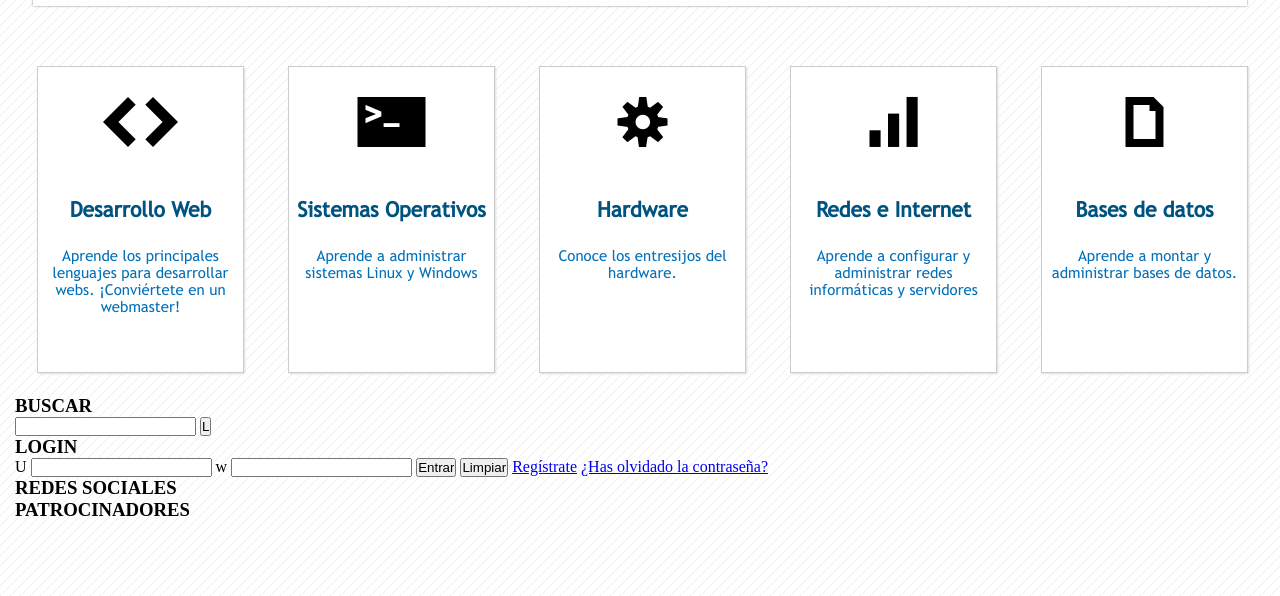
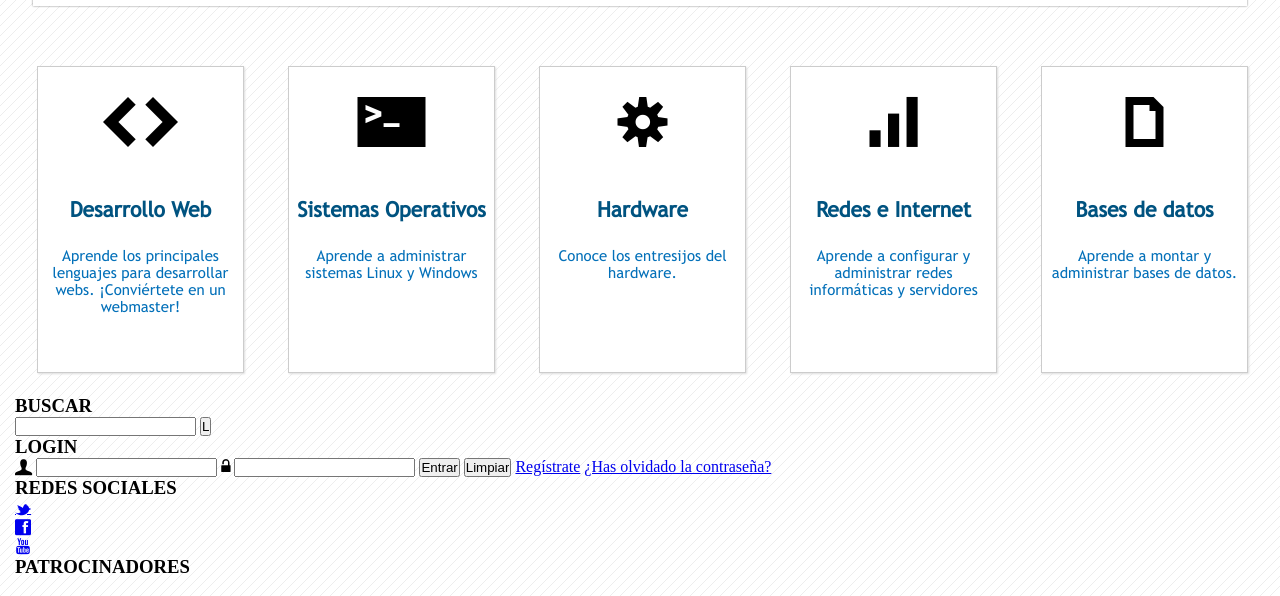
Before and after one commit to jmlocke1/CSS-Master, a plain HTML site: page maquetacion-2/index.html in a window 1280 px wide. Shown: the part 204-800 px from the top of the page. Drawn offline with Linux system fonts and the light colour scheme.

Commit message:
HTML Barra lateral

```diff
--- a/maquetacion-2/css/styles.css
+++ b/maquetacion-2/css/styles.css
@@ -40,7 +40,7 @@ body{
     margin: 0px auto;
 }
 
-.gear, .icon{
+.gear, .icon, #user, #password, #social {
     font-family: "WebSymbolsRegular";
 }
 
--- a/maquetacion-2/index.html
+++ b/maquetacion-2/index.html
@@ -94,8 +94,21 @@
                 </form>
             </div>
             <h3>REDES SOCIALES</h3>
+            <div id="social">
+                <div class="twitter">
+                    <a href="#">t</a>
+                </div>
+                <div class="facebook">
+                    <a href="#">f</a>
+                </div>
+                <div class="youtube">
+                    <a href="#">y</a>
+                </div>
+            </div>
+            <h3>PATROCINADORES</h3>
+            <div id="sponsors">
 
-            <h3>PATROCINADORES</h3>
+            </div>
         </aside>
         <!-- Fin Barra Lateral -->
     </section>
```
